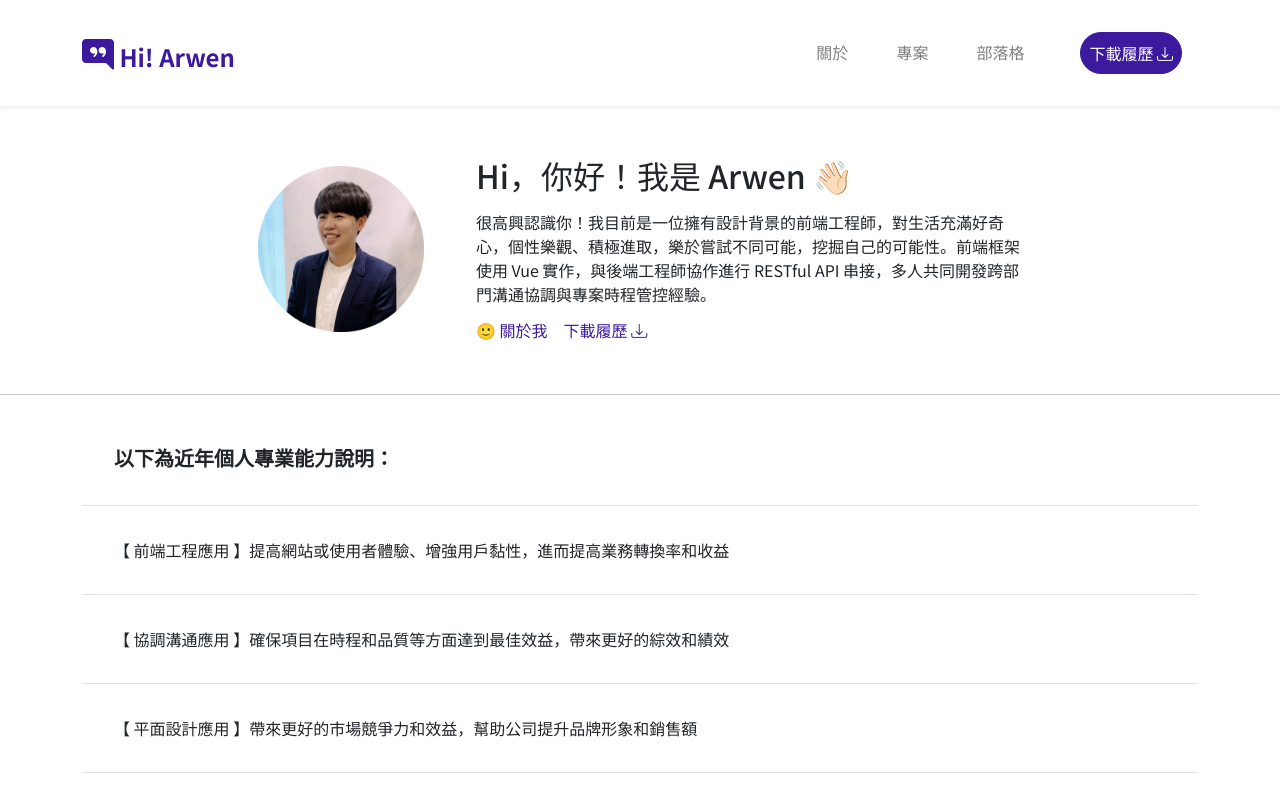
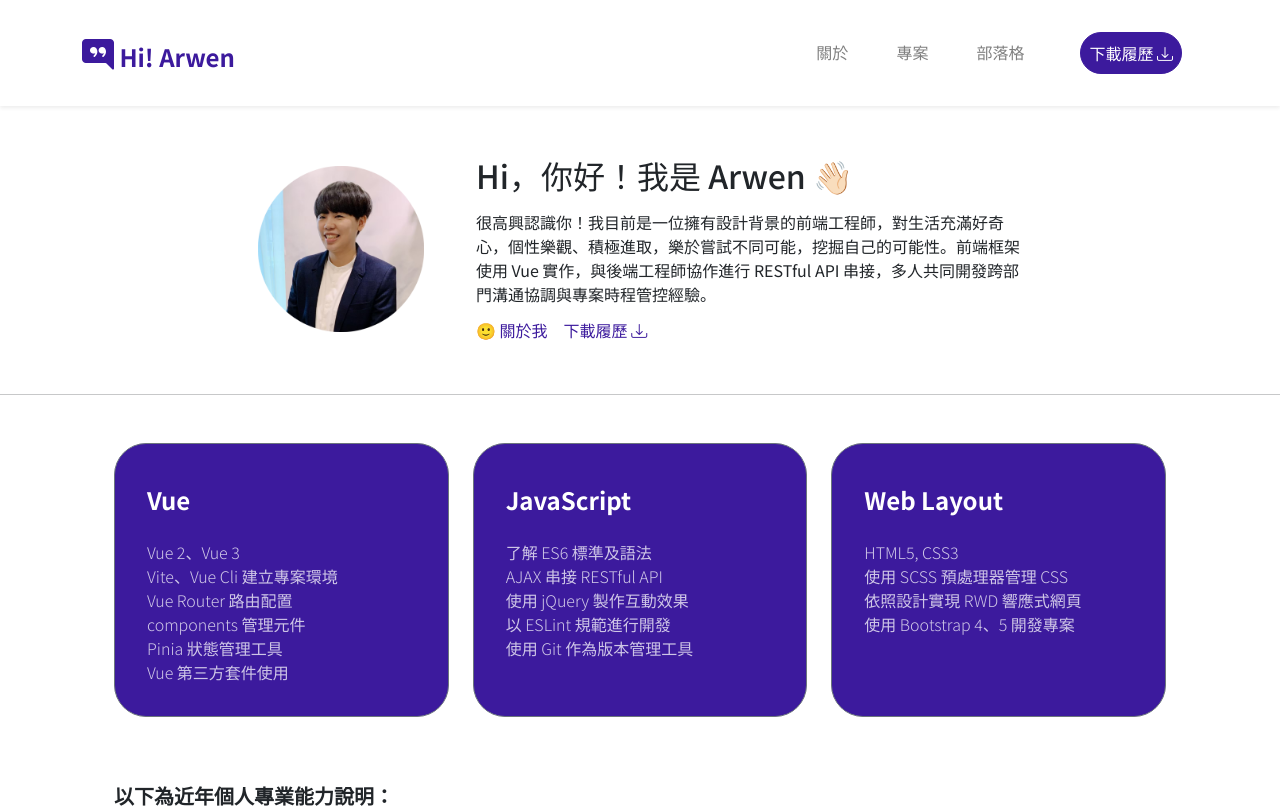
Before and after one commit to viccjiang/jiangwen-resume-site, a Vue app: page / in a window 1280 px wide. Shown: the top 808 px of the page. Built offline with nearby package versions, Linux system fonts and the light colour scheme; a web font is replaced by a local one.

Commit message:
add skill

```diff
--- a/src/views/AboutView.vue
+++ b/src/views/AboutView.vue
@@ -97,7 +97,7 @@
               <img src="../assets/image/w01.png" class="card-img-top rounded-4 h-50 object-fit" alt="...">
               <div class="card-body m-0">
                 <h5 class="card-title">PETPET</h5>
-                <p class="card-text text-secondary"> Vite、Pinia、Vue Router、Bootstrap 5、RESTful API</p>
+                <p class="card-text text-secondary"> </p>
               </div>
               <a href="https://viccjiang.github.io/weblayout_1231_hw08/" class="stretched-link text-end">線上 Demo <i
                   class="bi bi-box-arrow-up-right"></i> </a>
@@ -108,7 +108,7 @@
               <img src="../assets/image/w-02.png" class="card-img-top rounded-4 h-50 object-fit" alt="...">
               <div class="card-body">
                 <h5 class="card-title">DOYOGA </h5>
-                <p class="card-text text-secondary">Open Data API、TDX API 資料串接</p>
+                <p class="card-text text-secondary"></p>
               </div>
               <a href="https://viccjiang.github.io/2021layout_week8_doyoga/" class="stretched-link text-end">線上 Demo <i
                   class="bi bi-box-arrow-up-right"></i> </a>
@@ -119,7 +119,7 @@
               <img src="../assets/image/w03.png" class="card-img-top rounded-4 h-50 object-fit" alt="...">
               <div class="card-body">
                 <h5 class="card-title">ZHEG Leather</h5>
-                <p class="card-text text-secondary">Vue Cli、RESTful API 資料串接、SCSS 客製化網頁樣式</p>
+                <p class="card-text text-secondary"></p>
               </div>
               <a href="https://viccjiang.github.io/vue_rehouse/#/" class="stretched-link text-end">線上 Demo <i
                   class="bi bi-box-arrow-up-right"></i> </a>
--- a/src/views/HomeView.vue
+++ b/src/views/HomeView.vue
@@ -13,7 +13,8 @@
           <div class="">
             <a href="/about" class=""> 🙂 關於我</a>
             <a href="" target="_blank" class="">
-              <a class="ms-5" href="https://www.cakeresume.com/pdf/s--4x6fK6-Wm9avhWI6x0030g--/vpVgM.pdf">下載履歷 <i class="bi bi-download"></i> </a>
+              <a class="ms-5" href="https://www.cakeresume.com/pdf/s--4x6fK6-Wm9avhWI6x0030g--/vpVgM.pdf">下載履歷 <i
+                  class="bi bi-download"></i> </a>
             </a>
           </div>
         </div>
@@ -21,6 +22,54 @@
     </div>
     <hr class="mt-15">
     <div class="container">
+      <div class="row">
+        <div class=" col-12 ">
+          <div class="w-100  p-10 ">
+            <ul class="list-unstyled row d-flex flex-column gap-15">
+              <li class="col-12">
+                <ul class="list-unstyled row row-cols-1 row-cols-md-3  gy-3">
+                  <li class="col ">
+                    <div class="border-secondary bg-primary  h-100 border rounded-5 p-10">
+                      <h4 class=" lh-lg fs-4 mb-1 fw-bold text-white">Vue</h4>
+                      <ul class="  fs-8 mt-5 text-nowrap text-white opacity-75 fw-light">
+                        <li>Vue 2、Vue 3 </li>
+                        <li>Vite、Vue Cli 建立專案環境 </li>
+                        <li>Vue Router 路由配置 </li>
+                        <li>components 管理元件</li>
+                        <li>Pinia 狀態管理工具 </li>
+                        <li>Vue 第三方套件使用</li>
+                      </ul>
+                    </div>
+                  </li>
+                  <li class="col">
+                    <div class="border-secondary bg-primary  h-100 border rounded-5 p-10">
+                      <h4 class=" lh-lg fs-4 mb-1 fw-bold text-white">JavaScript</h4>
+                      <ul class="   fs-8 mt-5  text-white opacity-75 fw-light">
+                        <li>了解 ES6 標準及語法 </li>
+                        <li>AJAX 串接 RESTful API</li>
+                        <li>使用 jQuery 製作互動效果</li>
+                        <li>以 ESLint 規範進行開發 </li>
+                        <li>使用 Git 作為版本管理工具</li>
+                      </ul>
+                    </div>
+                  </li>
+                  <li class="col">
+                    <div class="border-secondary bg-primary  h-100 border rounded-5 p-10 ">
+                      <h4 class=" lh-lg fs-4 mb-1 fw-bold text-white">Web Layout</h4>
+                      <ul class="  fs-8 mt-5  text-white opacity-75 fw-light">
+                        <li>HTML5, CSS3</li>
+                        <li>使用 SCSS 預處理器管理 CSS</li>
+                        <li>依照設計實現 RWD 響應式網頁</li>
+                        <li>使用 Bootstrap 4、5 開發專案</li>
+                      </ul>
+                    </div>
+                  </li>
+                </ul>
+              </li>
+            </ul>
+          </div>
+        </div>
+      </div>
       <table class="table table-hover">
         <thead>
           <tr>
@@ -39,6 +88,7 @@
           </tr>
         </tbody>
       </table>
+
     </div>
   </div>
 </template>
@@ -53,5 +103,5 @@ export default {
 </script>
 
 <style scoped>
-/*  */
+
 </style>
```
